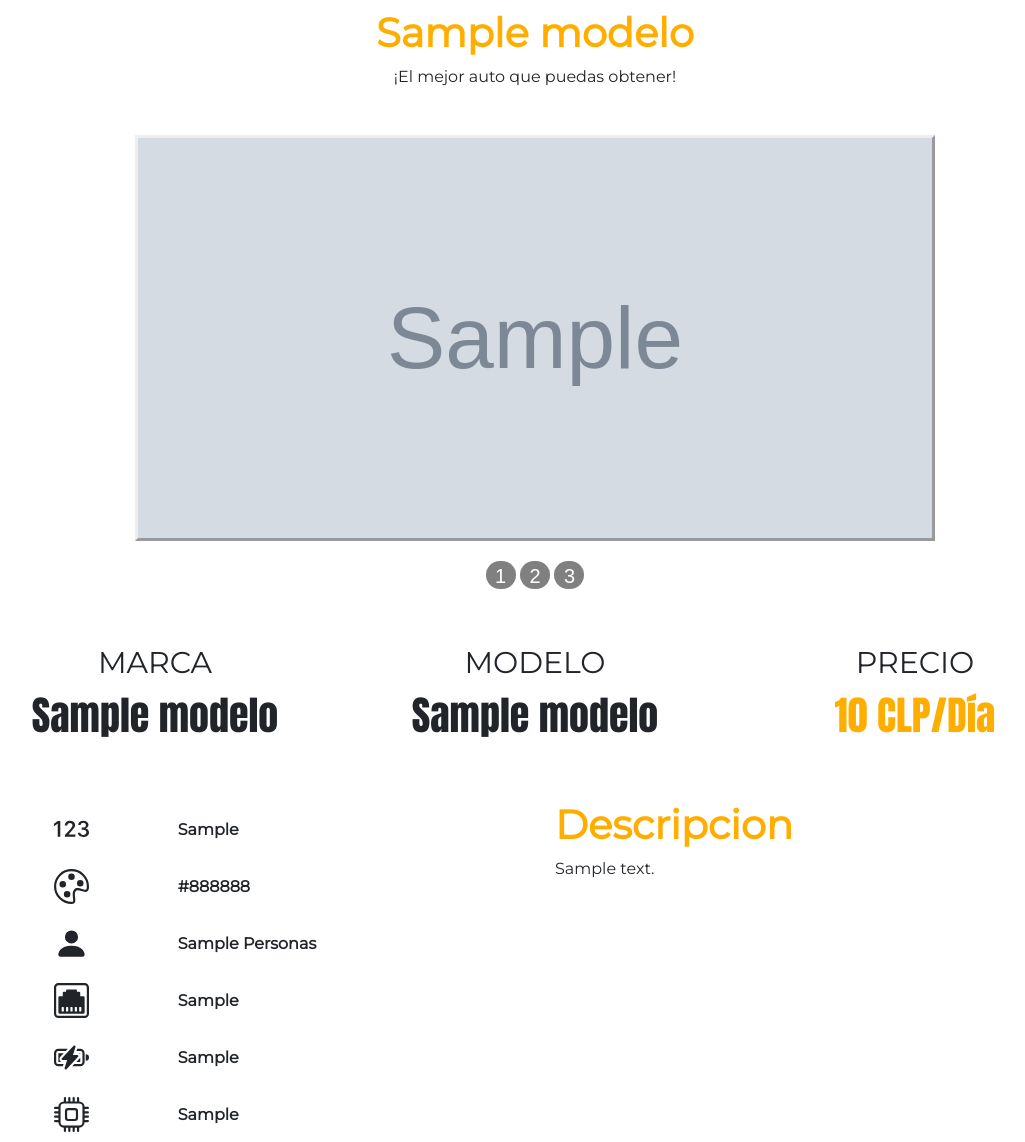
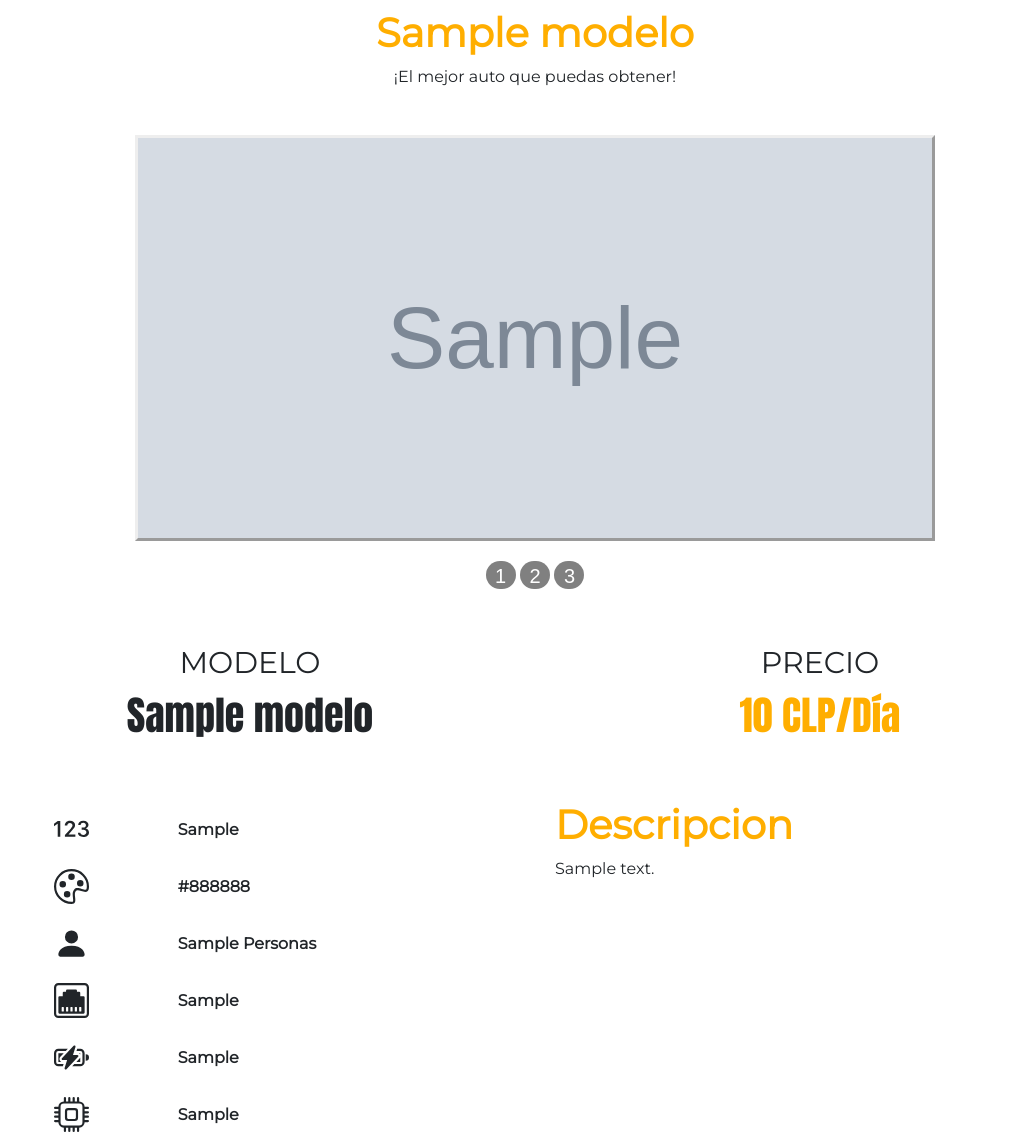
Before and after one commit to javiierssj/GODES-V5, a Django app: template RentCar/templates/RentCar/info_auto.html in a window 1280 px wide. Shown: the part 93-1235 px from the top of the page, without its empty margins (105-1130 px from the left). Run offline with Django 4.2, Linux system fonts and the light colour scheme; the template is opened without the code that fills it: values that come from a table or form of the project are taken from there, others are empty; tables that the repository leaves empty hold one stand-in row (values such as "Sample post"); grey boxes marked "Sample" are stand-in pictures; some libraries are stand-ins or nearby versions.

```diff
--- a/RentCar/static/RentCar/css/pagina.reg/estiloreg.css
+++ b/RentCar/static/RentCar/css/pagina.reg/estiloreg.css
@@ -28,5 +28,5 @@ body {
 }
 
 footer{
-    margin-top: 210px;
+    padding: 101px;
 }
--- a/RentCar/templates/RentCar/info_auto.html
+++ b/RentCar/templates/RentCar/info_auto.html
@@ -39,14 +39,6 @@
   </div>
   <div class="container">
     <div class="row">
-      <div class="col-md">
-        <div class="tarjetas">
-          MARCA <br>
-        </div>
-        <div class="minitarjetas">
-          {{vehiculo.idModelo}}
-        </div>
-      </div>
       <div class="col-md">
         <div class="tarjetas">
           MODELO <br>
```
Also changed, not shown: media/vehiculos/ford-1_UKCfy7i.jpg (added), media/vehiculos/ford-2_r9paQ1O.jpg (added), media/vehiculos/ford-3_ITq5OFq.jpg (added), media/vehiculos/hyundai10-1_dx9I6ci.jpg (added), media/vehiculos/hyundai10-2_4MxtnQk.jpg (added), media/vehiculos/hyundai10-3_1BxxREY.jpg (added), media/vehiculos/hyundaiSF-2.jpg (added), media/vehiculos/hyundaiSF-3.jpg (added), media/vehiculos/mazda3-1_MussPUD.jpg (added), media/vehiculos/mazda3-2_BT7Xp6F.jpg (added), media/vehiculos/mazda3-3_SHAPoRa.jpg (added), media/vehiculos/subaruXV-1.jpg (added), media/vehiculos/subaruXV-2.jpg (added), media/vehiculos/subaruXV-3.jpg (added), 3 more files, 1 other file.
